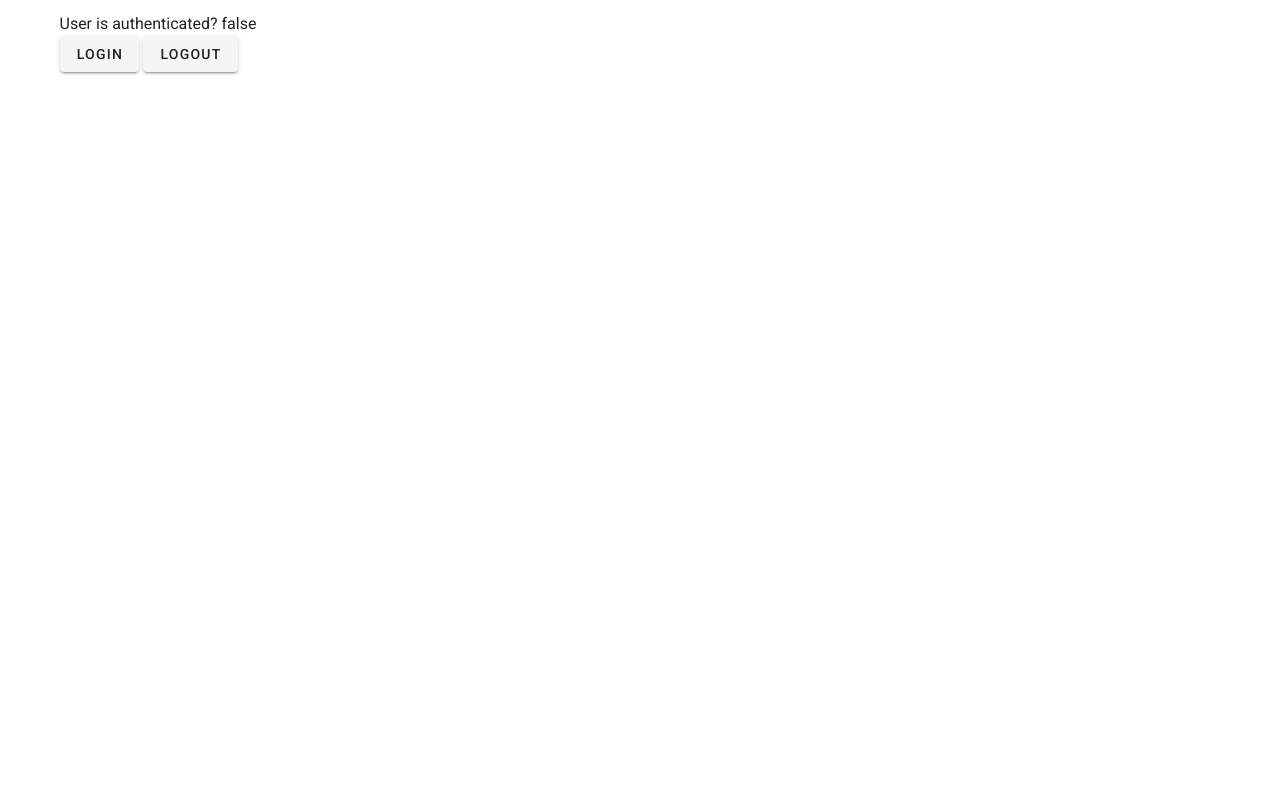
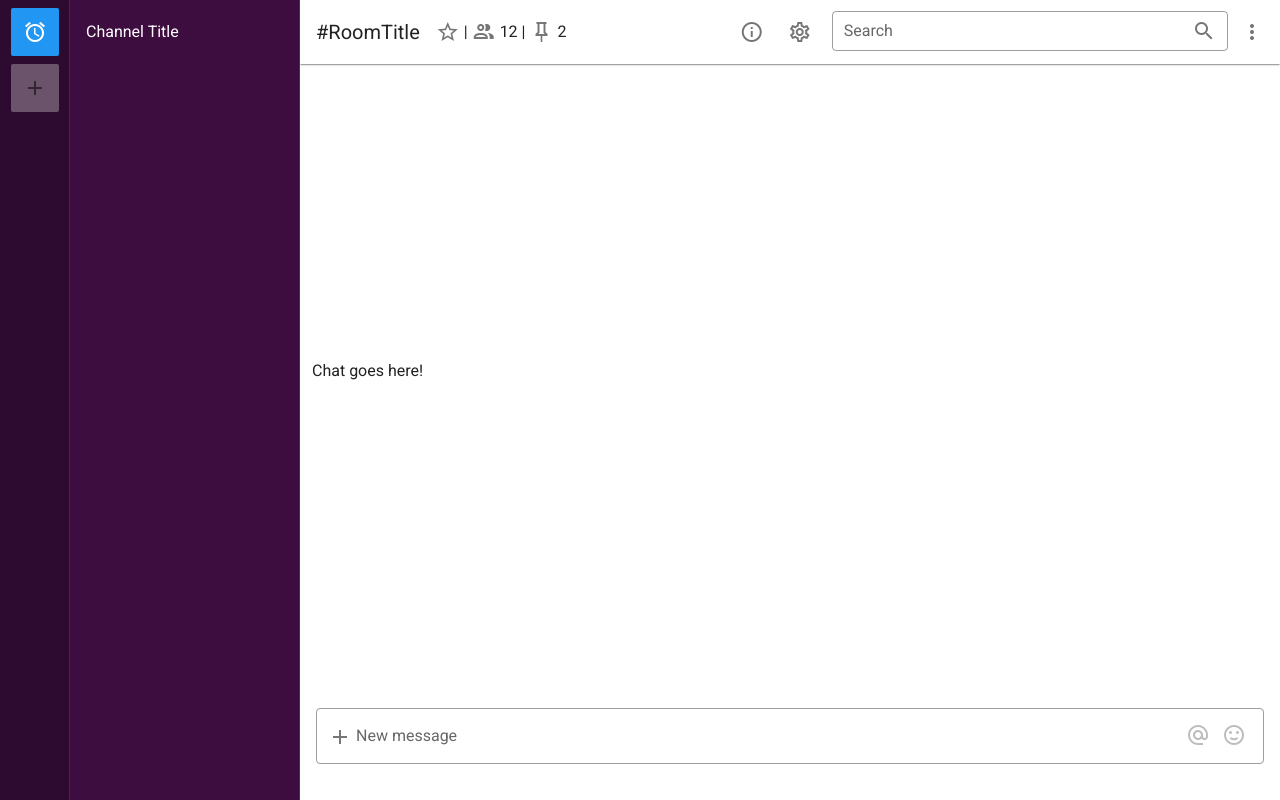
Before and after one commit to amancioandre/nest-slack-clone, a website: page static/index.html in a window 1280 px wide. Drawn offline with nearby package versions, Linux system fonts and the light colour scheme.

Commit message:
feat: add front end skeleton

```diff
--- a/static/index.html
+++ b/static/index.html
@@ -8,19 +8,141 @@
 </head>
 <body>
   <div id="app">
-    <v-app>
-      <v-main>
-        <v-container>
-            <div>
-                User is authenticated? {{ isAuthenticated }}
-            </div>
-            <div>
-                <v-btn @click="onLogin">Login</v-btn>
-                <v-btn @click="onLogout">Logout</v-btn>
-            </div>
-        </v-container>
-      </v-main>
-    </v-app>
+    <template>
+        <v-app id="inspire">
+            <v-navigation-drawer
+            app
+            permanent
+            color="#3E0D40"
+            dark
+            width="300"
+            >
+                <v-row class="fill-height" no-gutters>
+                <v-navigation-drawer
+                    mini-variant
+                    mini-variant-width="70"
+                    permanent
+                    color="#2D0B30"
+                >
+                    <v-list
+                    dense
+                    nav
+                    >
+                        <v-list-item>
+                            <div class="text-center">
+                                <v-avatar tile color="blue" class="rounded-sm">
+                                  <v-icon dark>mdi-alarm</v-icon>
+                                </v-avatar>
+                            </div>
+                        </v-list-item>
+                        <v-list-item class="mt-2">
+                            <div class="text-center">
+                                <v-avatar tile color="#6B536C" class="rounded-sm" elevation="1">
+                                  <v-icon light>mdi-plus</v-icon>
+                                </v-avatar>
+                            </div>
+                        </v-list-item>
+                    </v-list>
+                </v-navigation-drawer>
+
+                <v-list class="grow">
+                    <v-list-item>
+                        <v-list-item-title>Channel Title</v-list-item-title>
+                    </v-list-item>
+                </v-list>
+                </v-row>
+            </v-navigation-drawer>
+            <v-app-bar
+                app
+                color="white"
+                elevation="1"
+                style="border-bottom: 1px 1px black;"
+            >
+                <v-toolbar-title>#RoomTitle</v-toolbar-title>
+                <div class="ml-4">
+                    <span>
+                        <v-icon>mdi-star-outline</v-icon> |
+                    </span>
+                    <span>
+                        <v-icon>mdi-account-multiple-outline</v-icon> 12 |
+                    </span>
+                    <span>
+                        <v-icon>mdi-pin-outline</v-icon> 2
+                    </span>
+                </div>
+                <v-spacer></v-spacer>
+                <v-btn icon>
+                    <v-icon>
+                        mdi-information-outline
+                    </v-icon>
+                </v-btn>
+                <v-btn icon class="mr-2">
+                    <v-icon>
+                        mdi-cog-outline
+                    </v-icon>
+                </v-btn>
+                <v-text-field
+                    outlined
+                    label="Search"
+                    append-icon="mdi-magnify"
+                    dense
+                    class="mt-6"
+                    color="grey lighten-1"
+                ></v-text-field>
+                <v-menu
+                left
+                bottom
+                >
+                    <template v-slot:activator="{ on, attrs }">
+                        <v-btn
+                        icon
+                        v-bind="attrs"
+                        v-on="on"
+                        >
+                            <v-icon>mdi-dots-vertical</v-icon>
+                        </v-btn>
+                    </template>
+
+                    <v-list>
+                        <v-list-item>
+                            <v-list-item-title>Option</v-list-item-title>
+                        </v-list-item>
+                    </v-list>
+                </v-menu>
+            </v-app-bar>
+
+            <v-main>
+                <v-container
+                class="fill-height"
+                fluid
+                >
+                Chat goes here!
+                </v-container>
+            </v-main>
+            <v-footer app inset color="white">
+                <v-text-field
+                outlined
+                label="New message"
+                full-width
+                prepend-inner-icon="mdi-plus"
+                append-icon="mdi-magnify"
+                row-heigth="46"
+                class="mt-6"
+                auto-grow
+                color="grey lighten-1"
+            >
+                    <template slot="append">
+                        <v-btn icon color="grey lighten-1" class="mt-n2">
+                            <v-icon>mdi-at</v-icon>
+                        </v-btn>
+                        <v-btn icon color="grey lighten-1" class="mt-n2">
+                            <v-icon>mdi-emoticon-happy-outline</v-icon>
+                        </v-btn>
+                    </template>
+                </v-text-field>
+            </v-footer>
+        </v-app>
+    </template>
   </div>
 
   <script src="https://cdn.jsdelivr.net/npm/vue@2.x/dist/vue.js"></script>
@@ -35,8 +157,8 @@
       el: '#app',
       vuetify: new Vuetify(),
       data: {
-          isAuthenticated: false,
-          payload: {}
+        isAuthenticated: false,
+        payload: {},
       },
       methods: {
         async onLogin() {
```
